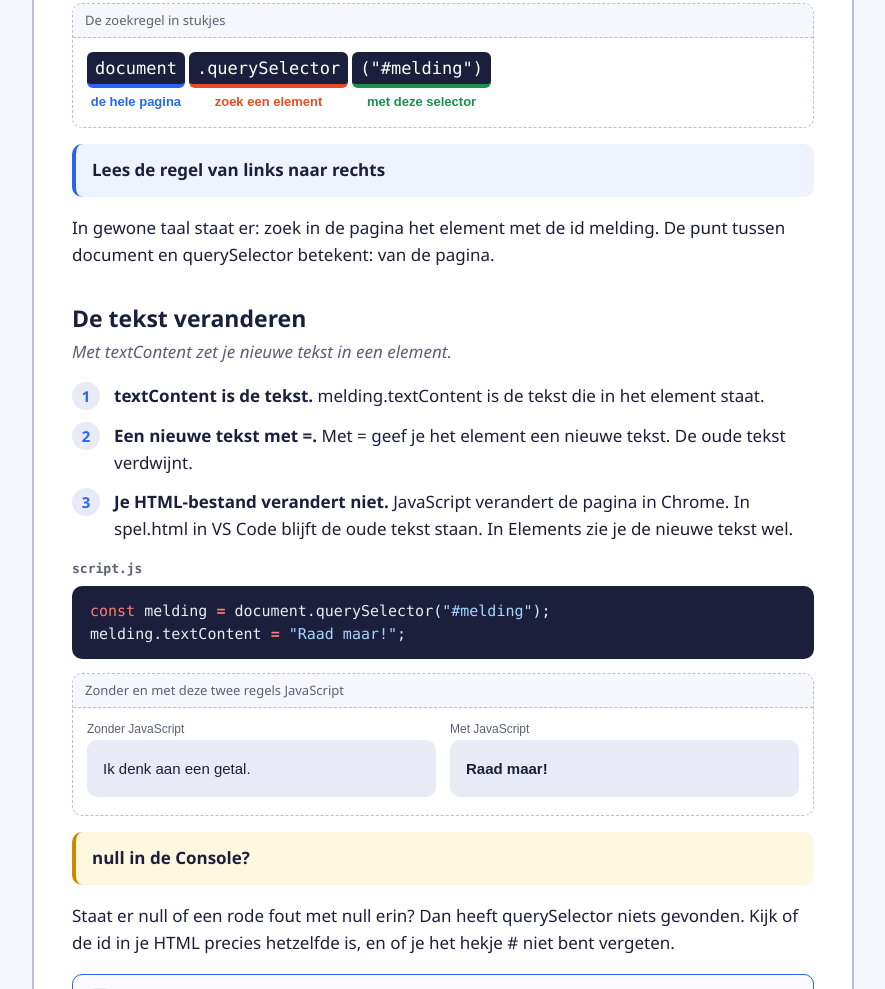
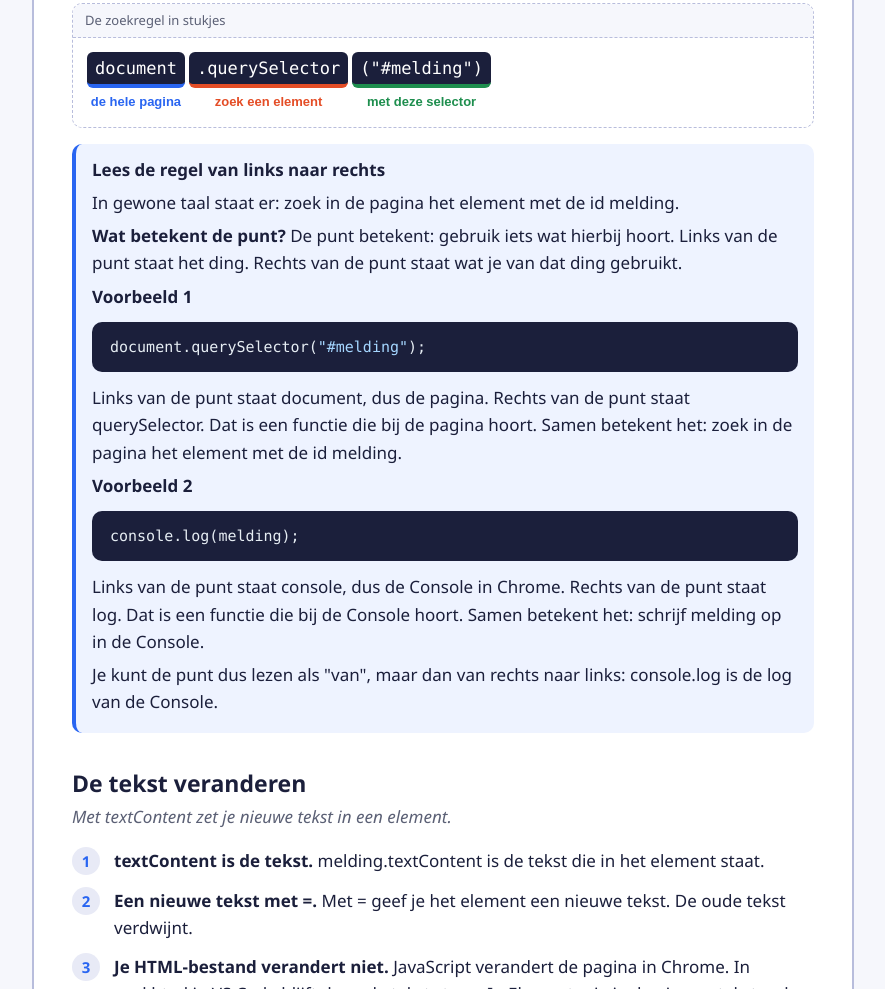
Before and after one commit to TiemenBouma/keuzedeel-orientatie-op-applicatieontwikkeling, a plain HTML site: page module-5/blok-3.html in a window 1280 px wide. Shown: the part 809-1798 px from the top of the page, without its empty margins (336-1221 px from the left). Drawn offline with Linux system fonts and the light colour scheme.

Commit message:
Module 5 blok 3: uitleg van de punt verbeterd met twee voorbeelden
De punt betekent niet "van de pagina", maar "gebruik iets wat hierbij
hoort". Uitgelegd met document.querySelector en console.log.

Co-Authored-By: Claude Opus 5.5 <noreply@anthropic.com>
Claude-Session: https://claude.ai/code/session_017g3XdZVu7LuSEddA7C9Gvp

```diff
--- a/module-5/blok-3.html
+++ b/module-5/blok-3.html
@@ -74,8 +74,18 @@ small{color:#5b6075}
 &lt;/style&gt;&lt;div class=&quot;cl&quot;&gt;&lt;div class=&quot;st&quot;&gt;&lt;code style=&quot;border-color:#2965F1&quot;&gt;document&lt;/code&gt;&lt;span style=&quot;color:#2965F1&quot;&gt;de hele pagina&lt;/span&gt;&lt;/div&gt;&lt;div class=&quot;st&quot;&gt;&lt;code style=&quot;border-color:#E44D26&quot;&gt;.querySelector&lt;/code&gt;&lt;span style=&quot;color:#E44D26&quot;&gt;zoek een element&lt;/span&gt;&lt;/div&gt;&lt;div class=&quot;st&quot;&gt;&lt;code style=&quot;border-color:#1E8E4E&quot;&gt;(&quot;#melding&quot;)&lt;/code&gt;&lt;span style=&quot;color:#1E8E4E&quot;&gt;met deze selector&lt;/span&gt;&lt;/div&gt;&lt;/div&gt;" style="height:40px" onload="this.style.height=(this.contentDocument.body.offsetHeight+4)+'px'"></iframe></figure>
 <div class="admonition tip">
 <p class="admonition-title">Lees de regel van links naar rechts</p>
+<p>In gewone taal staat er: zoek in de pagina het element met de id melding.</p>
+<p><strong>Wat betekent de punt?</strong> De punt betekent: gebruik iets wat hierbij hoort. Links van de punt staat het ding. Rechts van de punt staat wat je van dat ding gebruikt.</p>
+<p><strong>Voorbeeld 1</strong></p>
+<div class="code"><pre><span></span><code><span class="nb">document</span><span class="p">.</span><span class="nx">querySelector</span><span class="p">(</span><span class="s2">"#melding"</span><span class="p">);</span>
+</code></pre></div>
+<p>Links van de punt staat document, dus de pagina. Rechts van de punt staat querySelector. Dat is een functie die bij de pagina hoort. Samen betekent het: zoek in de pagina het element met de id melding.</p>
+<p><strong>Voorbeeld 2</strong></p>
+<div class="code"><pre><span></span><code><span class="nx">console</span><span class="p">.</span><span class="nx">log</span><span class="p">(</span><span class="nx">melding</span><span class="p">);</span>
+</code></pre></div>
+<p>Links van de punt staat console, dus de Console in Chrome. Rechts van de punt staat log. Dat is een functie die bij de Console hoort. Samen betekent het: schrijf melding op in de Console.</p>
+<p>Je kunt de punt dus lezen als "van", maar dan van rechts naar links: console.log is de log van de Console.</p>
 </div>
-<p>In gewone taal staat er: zoek in de pagina het element met de id melding. De punt tussen document en querySelector betekent: van de pagina.</p>
 <h2>De tekst veranderen</h2>
 <p class="sub">Met textContent zet je nieuwe tekst in een element.</p>
 <ol>
```
Also changed, not shown: 1 other file.
